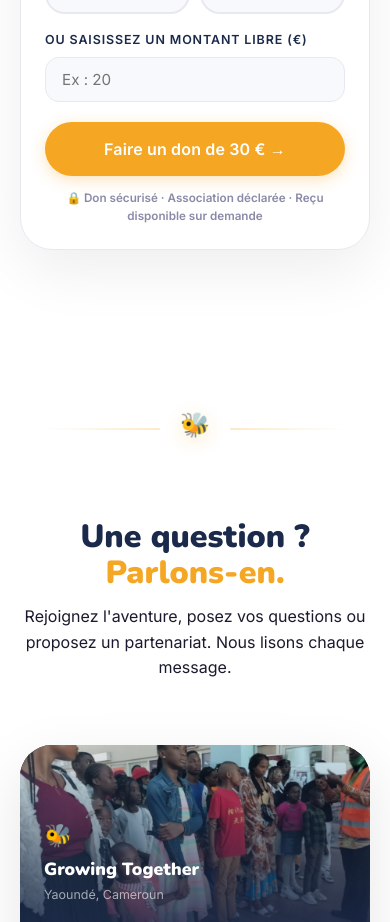
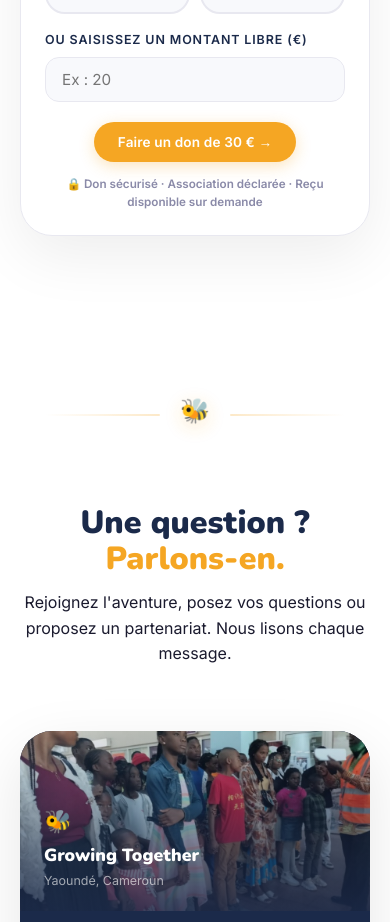
Before and after one commit to ekopaulin/growing-together, a React (Vite) app: page / in a window 390 px wide. Shown: the part 9500-10422 px from the top of the page. Built offline with nearby package versions, Linux system fonts and the light colour scheme.

Commit message:
Standardize support CTA button size on mobile

```diff
--- a/src/components/Support.module.css
+++ b/src/components/Support.module.css
@@ -326,4 +326,11 @@
 @media (max-width: 540px) {
   .amountGrid { grid-template-columns: 1fr 1fr; gap: 10px; }
   .impactItem { min-width: 140px; }
+
+  .ctaBtn {
+    width: fit-content !important;
+    margin: 20px auto 0 !important;
+    padding: 12px 24px !important;
+    font-size: 0.85rem !important;
+  }
 }
```
